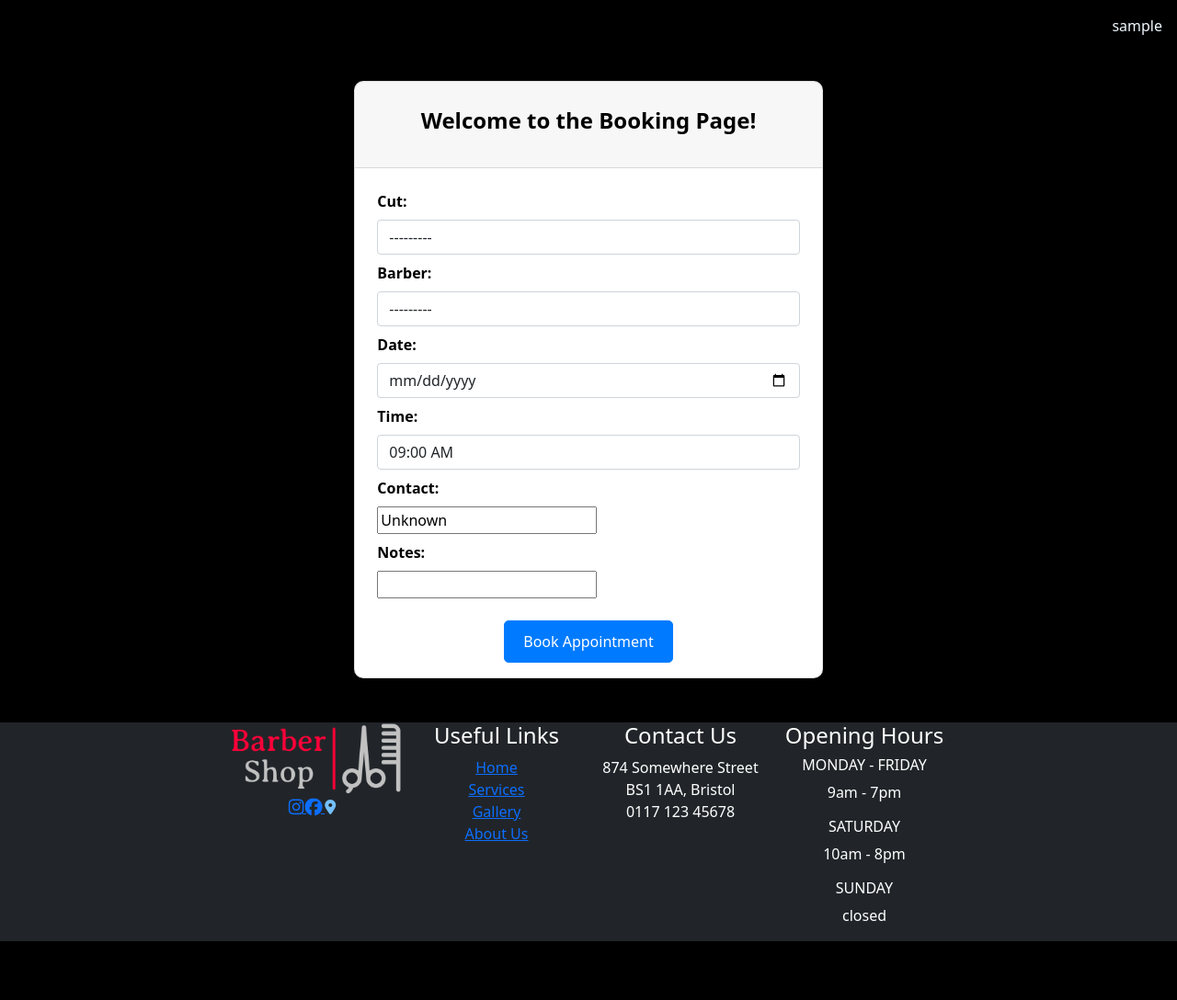
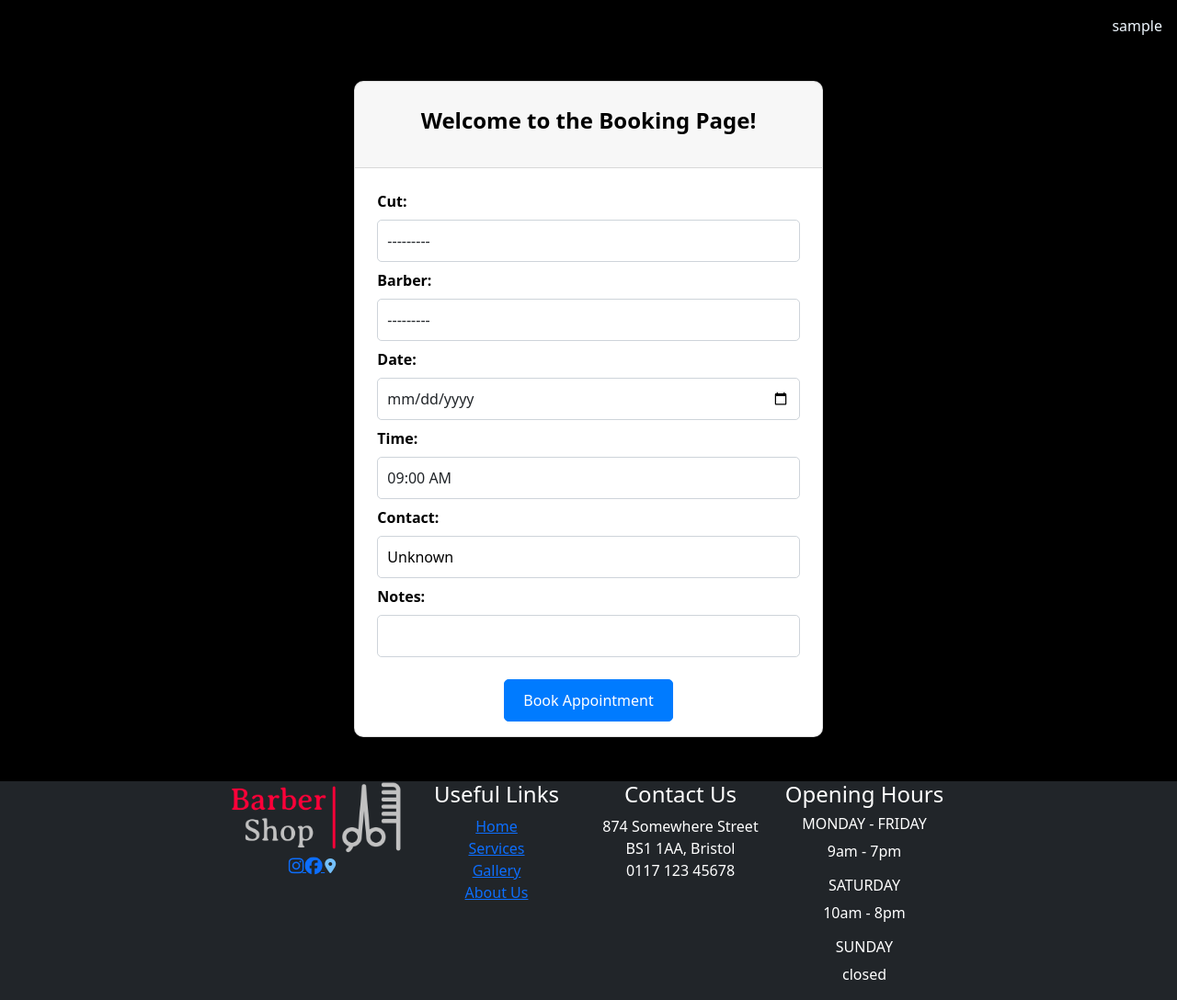
Before and after one commit to huss-al/barber_booking, a Django app: page /appointments/booking/ in a window 1280 px wide. Shown: the part 66-1154 px from the top of the page at 92% size. Before the commit the page ends 1090 px from the top, so only its background shows below. Run offline with Django 4.2, Linux system fonts and the light colour scheme; the visitor is signed in with stand-in values (Sample User, id 1); data that the repository does not hold is empty; some libraries are stand-ins or nearby versions.

```diff
--- a/home/templates/home/booking_page.html
+++ b/home/templates/home/booking_page.html
@@ -84,7 +84,7 @@ h1 {
     color: black;
 }
 
-/* .form-group input,
+.form-group input,
 .form-group select,
 .form-group textarea {
     width: 100%;
@@ -92,7 +92,7 @@ h1 {
     border-radius: 5px;
     border: 1px solid #ced4da;
     transition: border-color 0.3s;
-} */
+}
 
 .form-group input:focus,
 .form-group select:focus,
```
